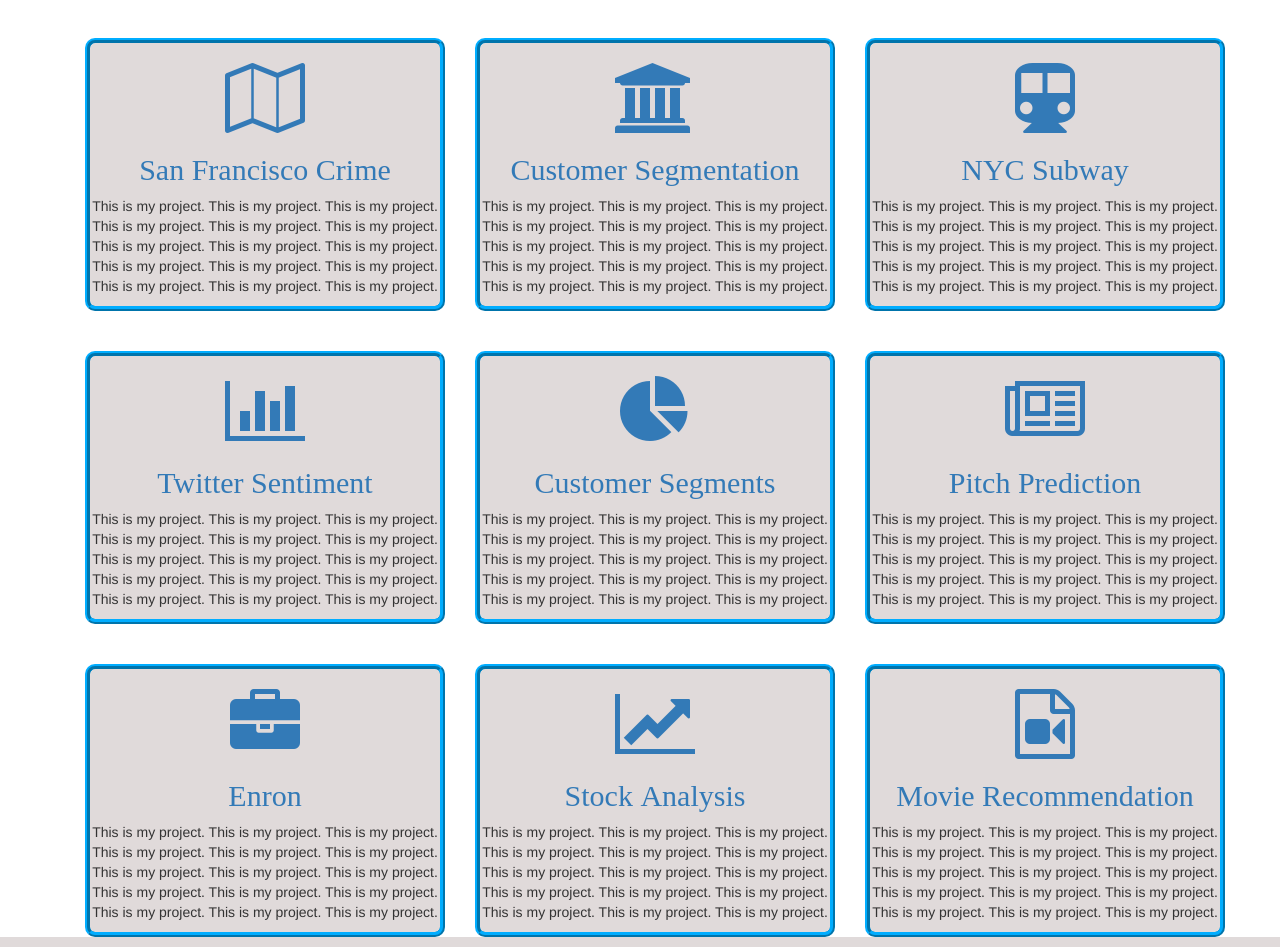
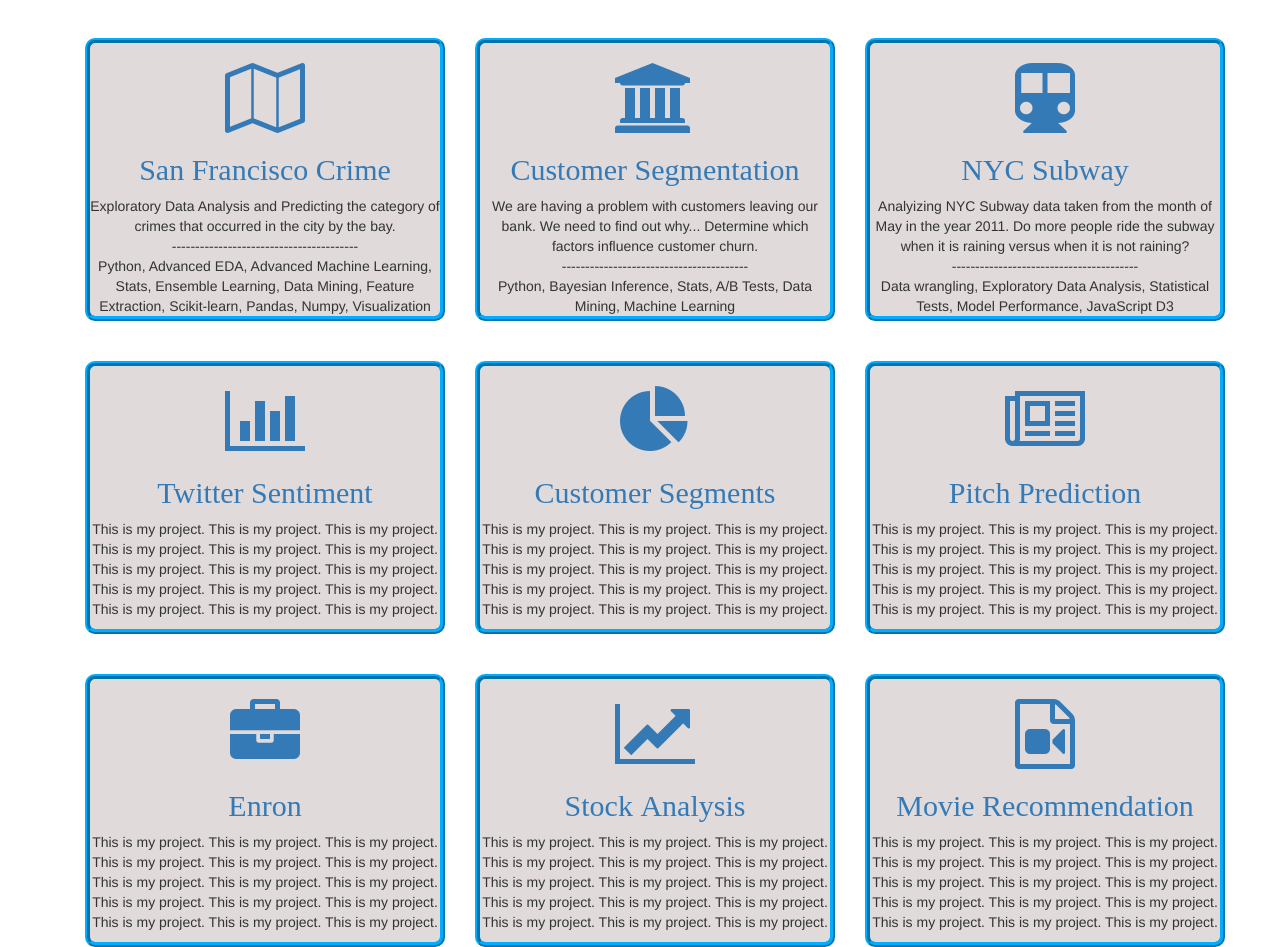
Before and after one commit to mevanoff24/profileSite, a Django app: page /projects/ in a window 1280 px wide. Shown: the part 142-1089 px from the top of the page. Run offline with Django 3.2, Linux system fonts and the light colour scheme; some libraries are stand-ins or nearby versions.

Commit message:
content: update project and about content

```diff
--- a/src/templates/navbar.html
+++ b/src/templates/navbar.html
@@ -26,12 +26,12 @@
                 <li><a href="{% url 'sfcrime' %}">SF Crime</a></li>
                 <li><a href="{% url 'customersegmentation' %}">Customer Segmentation</a></li>
                 <li><a href="{% url 'nycsubway' %}">NYC Subway</a></li>
-                <li><a href="{% url 'twittersentiment' %}">Twitter Sentiment</a></li>
+                <li><a href="https://github.com/mevanoff24/DataScience/tree/master/TwitterSentimentAnalysis">Twitter Sentiment</a></li>
                 <li><a href="{% url 'customersegments' %}">Customer Segments</a></li>
                 <li><a href="{% url 'pitchprediction' %}">Pitch Prediction</a></li>
                 <li><a href="{% url 'enron' %}">Enron</a></li>
                 <li><a href="{% url 'stockanalysis' %}">Stock Analysis</a></li>
-                <li><a href="{% url 'movierecommendation' %}">Movie Recommendation</a></li>
+                <li><a href="https://github.com/mevanoff24/DataScience/tree/master/MovieRecommendation">Movie Recommendation</a></li>
               </ul>
             </li>
           </ul>
--- a/src/templates/projects.html
+++ b/src/templates/projects.html
@@ -30,7 +30,9 @@
 				</br>
 				<a href="{% url 'sfcrime' %}"<i class="fa fa-map-o fa-5x"></i>
 				<h2 class='text-align-center'>San Francisco Crime</h2></a>
-				<p>This is my project. This is my project. This is my project. This is my project. This is my project. This is my project. This is my project. This is my project. This is my project. This is my project. This is my project. This is my project. This is my project. This is my project. This is my project.</p>
+				<div>Exploratory Data Analysis and Predicting the category of crimes that occurred in the city by the bay.</div>
+				<div>----------------------------------------</div>
+				<div>Python, Advanced EDA, Advanced Machine Learning, Stats, Ensemble Learning, Data Mining, Feature Extraction, Scikit-learn, Pandas, Numpy, Visualization</div>
 			</div>
 		</div>
 
@@ -39,7 +41,9 @@
 				</br>
 				<a href="{% url 'customersegmentation' %}"<i class="fa fa-university fa-5x"></i>
 				<h2 class='text-align-center'>Customer Segmentation</h2></a>
-				<p>This is my project. This is my project. This is my project. This is my project. This is my project. This is my project. This is my project. This is my project. This is my project. This is my project. This is my project. This is my project. This is my project. This is my project. This is my project.</p>
+				<div>We are having a problem with customers leaving our bank. We need to find out why... Determine which factors influence customer churn.</div>
+				<div>----------------------------------------</div>
+				<div>Python, Bayesian Inference, Stats, A/B Tests, Data Mining, Machine Learning</div>
 			</div>
 		</div>
 
@@ -48,7 +52,9 @@
 				</br>
 				<a href="{% url 'nycsubway' %}"<i class="fa fa-subway fa-5x"></i>
 				<h2 class='text-align-center'>NYC Subway</h2></a>
-				<p>This is my project. This is my project. This is my project. This is my project. This is my project. This is my project. This is my project. This is my project. This is my project. This is my project. This is my project. This is my project. This is my project. This is my project. This is my project.</p>
+				<div>Analyizing NYC Subway data taken from the month of May in the year 2011. Do more people ride the subway when it is raining versus when it is not raining?</div>
+				<div>----------------------------------------</div>
+				<div>Data wrangling, Exploratory Data Analysis, Statistical Tests, Model Performance, JavaScript D3</div>
 			</div>
 		</div>
 
```
Also changed, not shown: src/templates/about.html (+4 -3 lines).
